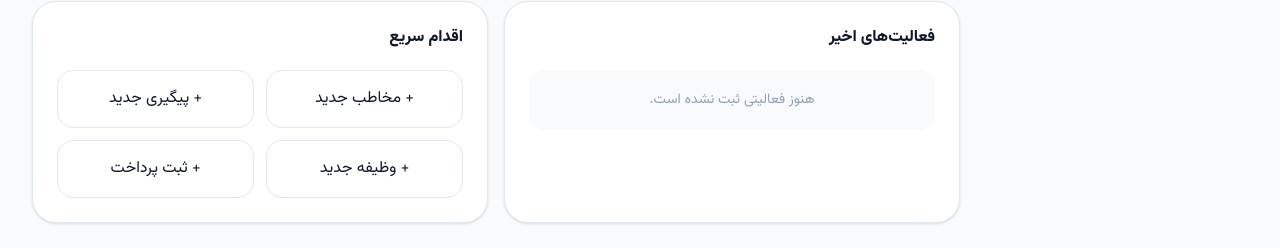
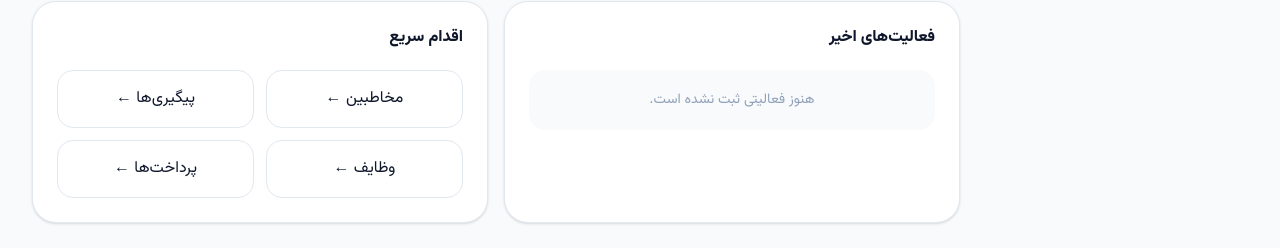
Before and after one commit to abolfazl1299180-art/tasnim-royal-crm1, a Next.js app: page / in a window 1280 px wide. Shown: the part 1097-1345 px from the top of the page. Built offline with nearby package versions, Linux system fonts and the light colour scheme.

Commit message:
fix: connect dashboard quick actions to real routes

```diff
--- a/src/components/dashboard/dashboard-actions.tsx
+++ b/src/components/dashboard/dashboard-actions.tsx
@@ -3,19 +3,25 @@
 import { useRouter } from "next/navigation";
 
 const actions = [
-  ["مخاطب جدید", "/contacts/new"],
-  ["پیگیری جدید", "/followups/new"],
-  ["وظیفه جدید", "/tasks/new"],
-  ["ثبت پرداخت", "/payments/new"],
+  ["مخاطبین", "/contacts"],
+  ["پیگیری‌ها", "/follow-ups"],
+  ["وظایف", "/tasks"],
+  ["پرداخت‌ها", "/payments"],
 ] as const;
 
 export function DashboardActions() {
   const router = useRouter();
+
   return (
     <div className="mt-5 grid grid-cols-2 gap-3">
       {actions.map(([label, href]) => (
-        <button key={href} type="button" onClick={() => router.push(href)} className="rounded-2xl border border-slate-200 px-4 py-4 text-sm font-bold transition hover:border-amber-300 hover:bg-amber-50">
-          + {label}
+        <button
+          key={href}
+          type="button"
+          onClick={() => router.push(href)}
+          className="rounded-2xl border border-slate-200 px-4 py-4 text-sm font-bold transition hover:border-amber-300 hover:bg-amber-50"
+        >
+          {label} ←
         </button>
       ))}
     </div>
```
